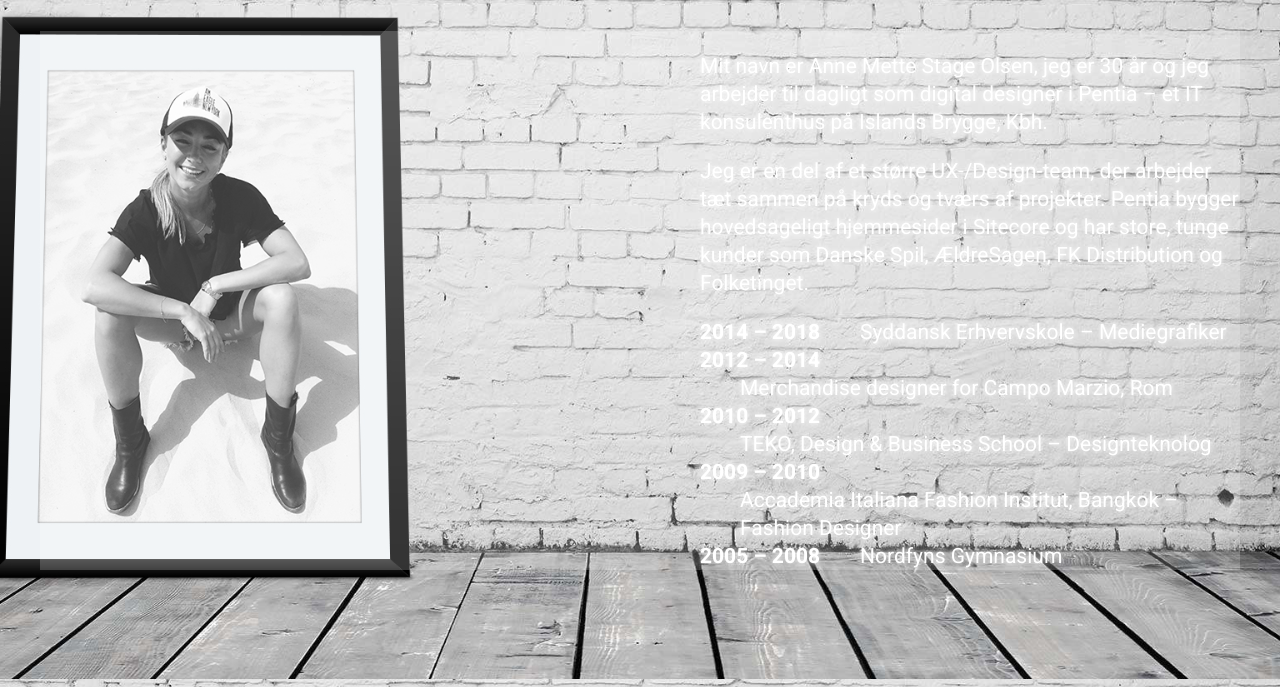
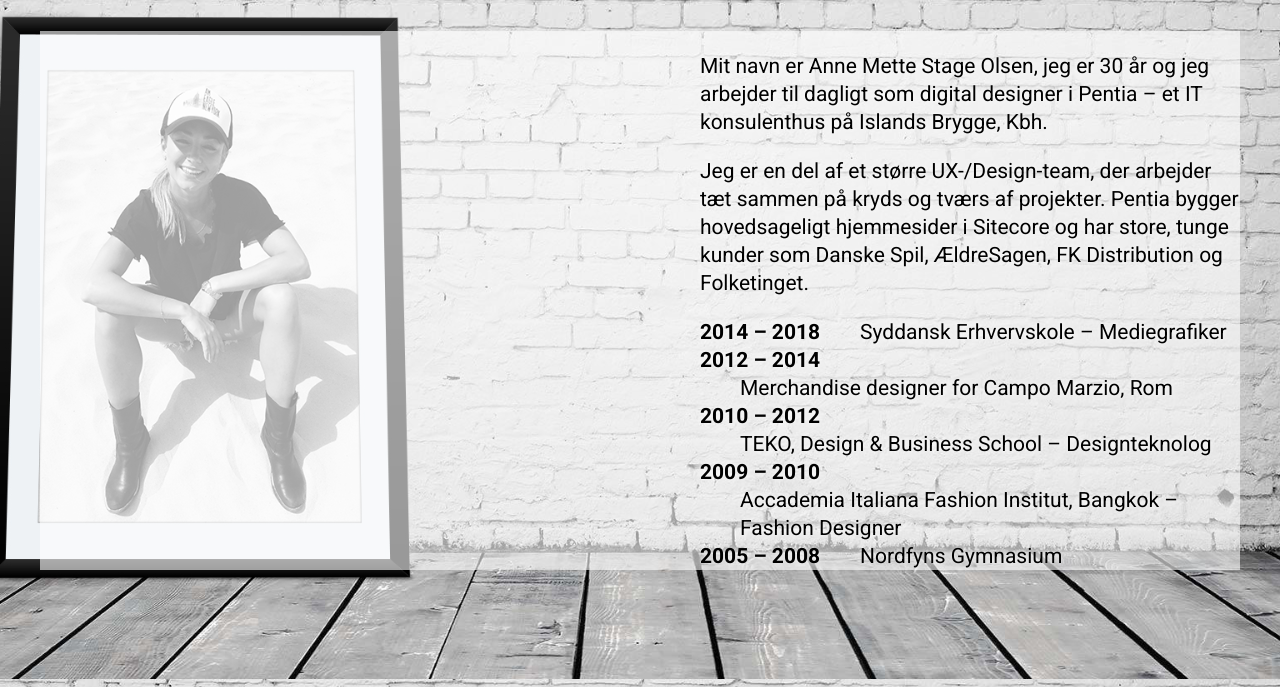
Before and after one commit to amstageolsen/amgraphic, a website: page om-mig/index.html in a window 1280 px wide. Shown: the part 121-808 px from the top of the page. Drawn offline with Linux system fonts and the light colour scheme; files whose address does not match are found by name.

Commit message:
Update stylesheet.css

```diff
--- a/stylesheet.css
+++ b/stylesheet.css
@@ -225,8 +225,7 @@ label:hover :checked + .card {
 }
 
 .om-mig-text {
-    background: rgba(255,255,255,0.2);
-    color: #fff;
+    background: rgba(255,255,255,0.6);
     padding: 0% 0 0 55%;
     line-height: 28px;
     font-size: 21px;
```
